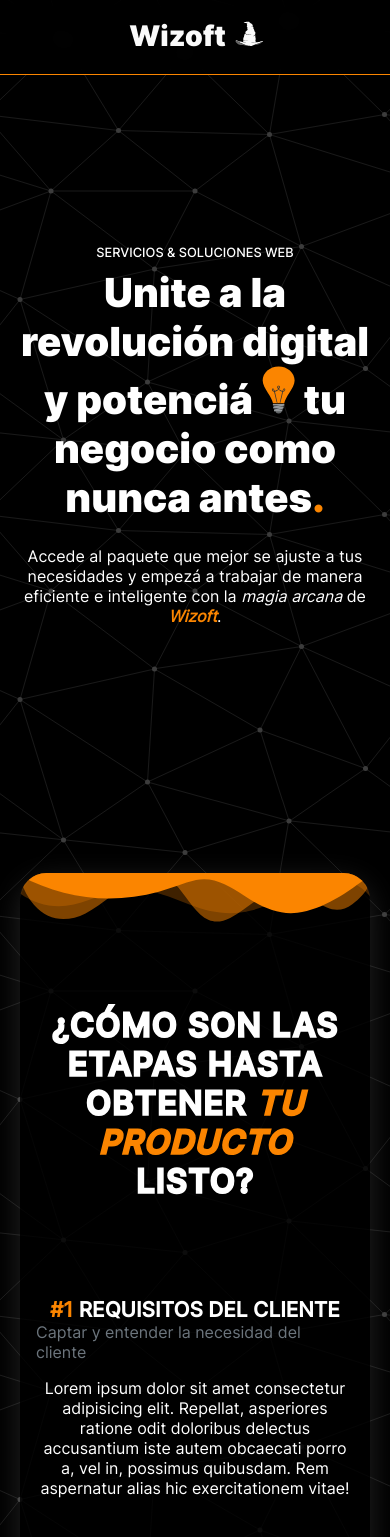
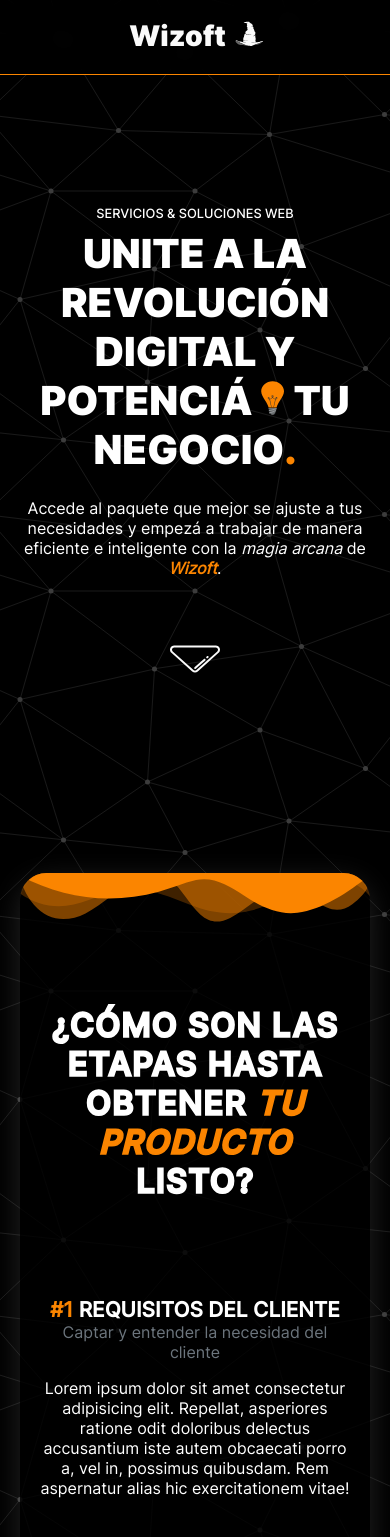
Before and after one commit to agustinlozano/Wizoft, a Next.js app: page / in a window 390 px wide. Shown: the top 1537 px of the page. Built offline with nearby package versions, Linux system fonts and the light colour scheme.

Commit message:
Add a state to check viewport size

```diff
--- a/pages/index.js
+++ b/pages/index.js
@@ -34,26 +34,39 @@ import {
   StagesContainer
 } from './styles'
 
+import { useEffect, useState } from 'react'
+
 export default function Home() {
-  const isMobileView = false
-  const isDesktopView = true
+  const [isDesktop, setDesktop] = useState(undefined)
 
-  return (
+  useEffect(() => {
+    const updateDesktop = () => {
+      setDesktop(window.innerWidth >= 1024)
+    }
+
+    updateDesktop()
+    window.addEventListener('resize', updateDesktop)
+    return () => {
+      window.removeEventListener('resize', updateDesktop)
+    }
+  }, [])
+
+  return typeof isDesktop != 'undefined' ? (
     <>
       <HomeContainer>
         <LeftContent>
           <HeaderContainer>
             <Title type={TITLE_TYPES.secondary}>SERVICIOS & SOLUCIONES WEB</Title>
             <Title type={TITLE_TYPES.primary}>
-              {isMobileView
+              {isDesktop
                 ? (
                   <>
-                    UNITE A LA REVOLUCIÓN DIGITAL Y POTENCIÁ <IconBulb width='25' /> TU NEGOCIO<HighlightText>.</HighlightText>
+                    Unite a la revolución digital y potenciá <IconBulb width='35' /> tu negocio como nunca antes
+                    <HighlightText>.</HighlightText>
                   </>)
                 : (
                   <>
-                    Unite a la revolución digital y potenciá <IconBulb width='35' /> tu negocio como nunca antes
-                    <HighlightText>.</HighlightText>
+                    UNITE A LA REVOLUCIÓN DIGITAL Y POTENCIÁ <IconBulb width='25' /> TU NEGOCIO<HighlightText>.</HighlightText>
                   </>)}
             </Title>
           </HeaderContainer>
@@ -61,13 +74,13 @@ export default function Home() {
             Accede al paquete que mejor se ajuste a tus necesidades y empezá a trabajar
             de manera eficiente e inteligente con la <i>magia arcana</i> de <HighlightText><i>Wizoft</i></HighlightText>.
           </Text>
-          {isMobileView
-            ? (
+          {isDesktop
+            ? null
+            : (
               <ScrollContainer>
                 <ScrollButton />
               </ScrollContainer>
-              )
-            : null}
+              )}
         </LeftContent>
         <RightContent>
           <ButtonLinksContainer>
@@ -110,7 +123,7 @@ export default function Home() {
                 >
                   <HighlightText>#{index + 1} </HighlightText>{title}
                 </UpperText>
-                <Subtitle align={isDesktopView ? TEXT_ALIGN.left : TEXT_ALIGN.center}>{subtitle}</Subtitle>
+                <Subtitle align={isDesktop ? TEXT_ALIGN.left : TEXT_ALIGN.center}>{subtitle}</Subtitle>
                 <Text type={TEXT_TYPES.low} align={TEXT_ALIGN.left}>{description}</Text>
               </div>
             )
@@ -118,5 +131,5 @@ export default function Home() {
         </StagesContainer>
       </DevelopmentStages>
     </>
-  )
+  ) : null
 }
```
